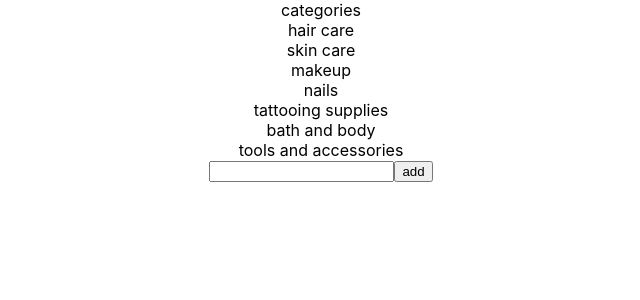
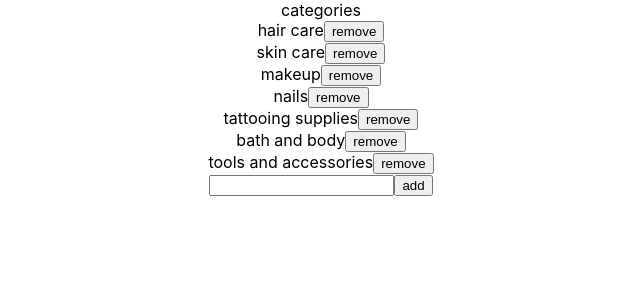
Before and after one commit to dorsamaleki/barbat-studio-task, a React (Create React App) app: page / in a window 1280 px wide. Shown: the top 300 px of the page, without its empty margins (319-959 px from the left). Built offline with nearby package versions, Linux system fonts and the light colour scheme.

Commit message:
initial categories

```diff
--- a/package.json
+++ b/package.json
@@ -8,7 +8,8 @@
     "@testing-library/user-event": "^7.2.1",
     "react": "^16.13.1",
     "react-dom": "^16.13.1",
-    "react-scripts": "3.4.3"
+    "react-scripts": "3.4.3",
+    "uuid": "^8.3.0"
   },
   "scripts": {
     "start": "react-scripts start",
--- a/src/Categories.js
+++ b/src/Categories.js
@@ -1,9 +1,10 @@
 import React, { useState } from "react";
 import { categoryList } from "./categoryList";
-
+import { v4 as uuidv4 } from "uuid";
+import styles from "./Categories.module.css";
 export const Categories = () => {
-  const category = categoryList();
-  const [list, setList] = useState(category);
+  const initialList = categoryList();
+  const [list, setList] = useState(initialList);
 
   const [name, setName] = useState();
 
@@ -11,16 +12,34 @@
     setName(event.target.value);
   };
   const handleAdd = () => {
-    const newList = list.concat({ name });
+    const newList = list.concat({ name, id: uuidv4() });
+    setList(newList);
+    setName("");
+  };
+  const handleRemove = (id) => {
+    const newList = list.filter((item1) => item1.id !== id);
     setList(newList);
   };
 
   return (
-    <div>
+    <div className={styles.root}>
       <div>categories</div>
       {list.map((item) => {
-        return <div key={item.id}>{item.name}</div>;
+        return (
+          <div
+            key={item.id}
+            style={{
+              textDecoration: item.isComplete ? "line-through" : "none",
+            }}
+          >
+            {item.name}
+            <button type="button" onClick={() => handleRemove(item.id)}>
+              remove
+            </button>
+          </div>
+        );
       })}
+
       <input type="text" value={name} onChange={handleChange} />
 
       <button onClick={handleAdd}>add</button>
--- /dev/null
+++ b/src/Categories.module.css
@@ -0,0 +1,3 @@
+.root {
+  display: inline-block;
+}
```
Also changed, not shown: 1 other file (tests, documents, lock files or other folders).
